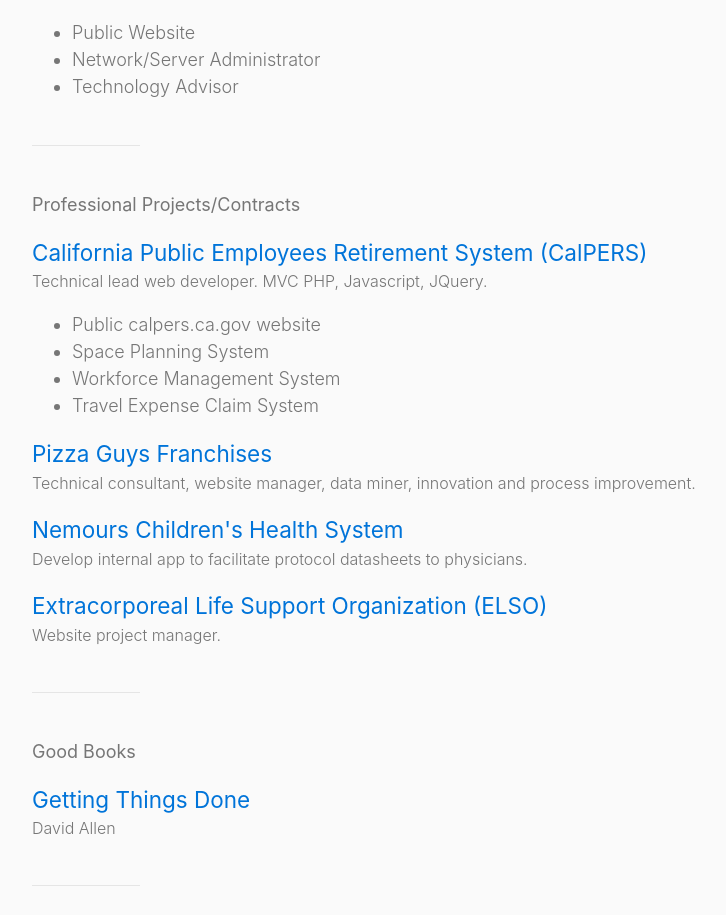
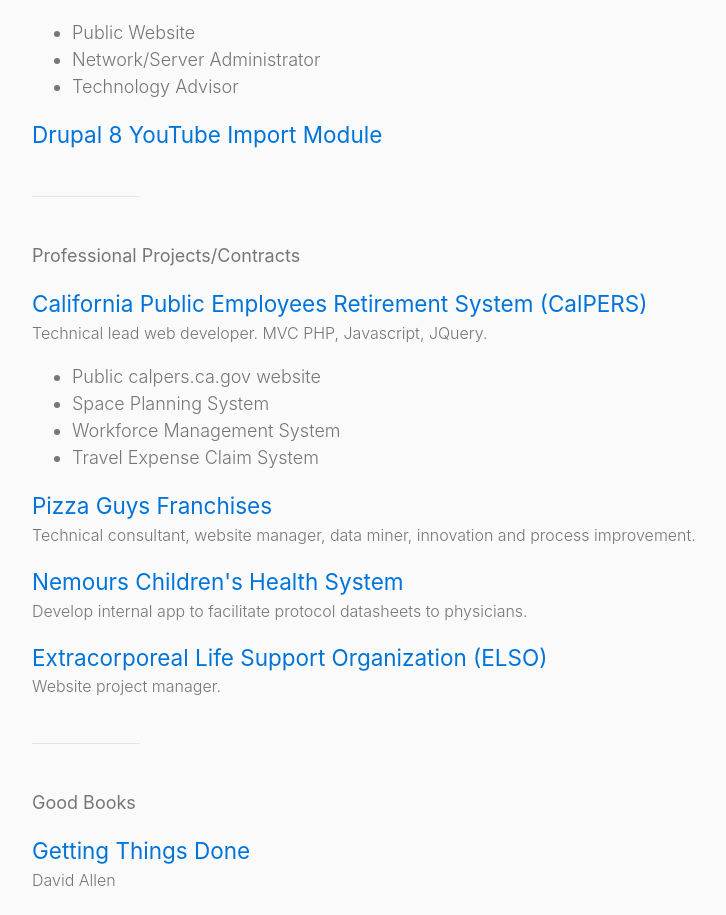
Before and after one commit to makhnovskiy/Personal-Website, a plain HTML site: page index.html in a window 1280 px wide. Shown: the part 1309-2224 px from the top of the page, without its empty margins (22-748 px from the left). Drawn offline with Linux system fonts and the light colour scheme.

Commit message:
Update index.html

```diff
--- a/index.html
+++ b/index.html
@@ -178,6 +178,8 @@
 
     </p>
 
+	<h3><a href="https://github.com/makhnovskiy/YouTube-Import-Drupal-8">Drupal 8 YouTube Import Module</a></h3>
+
 
     <hr>
 
```
